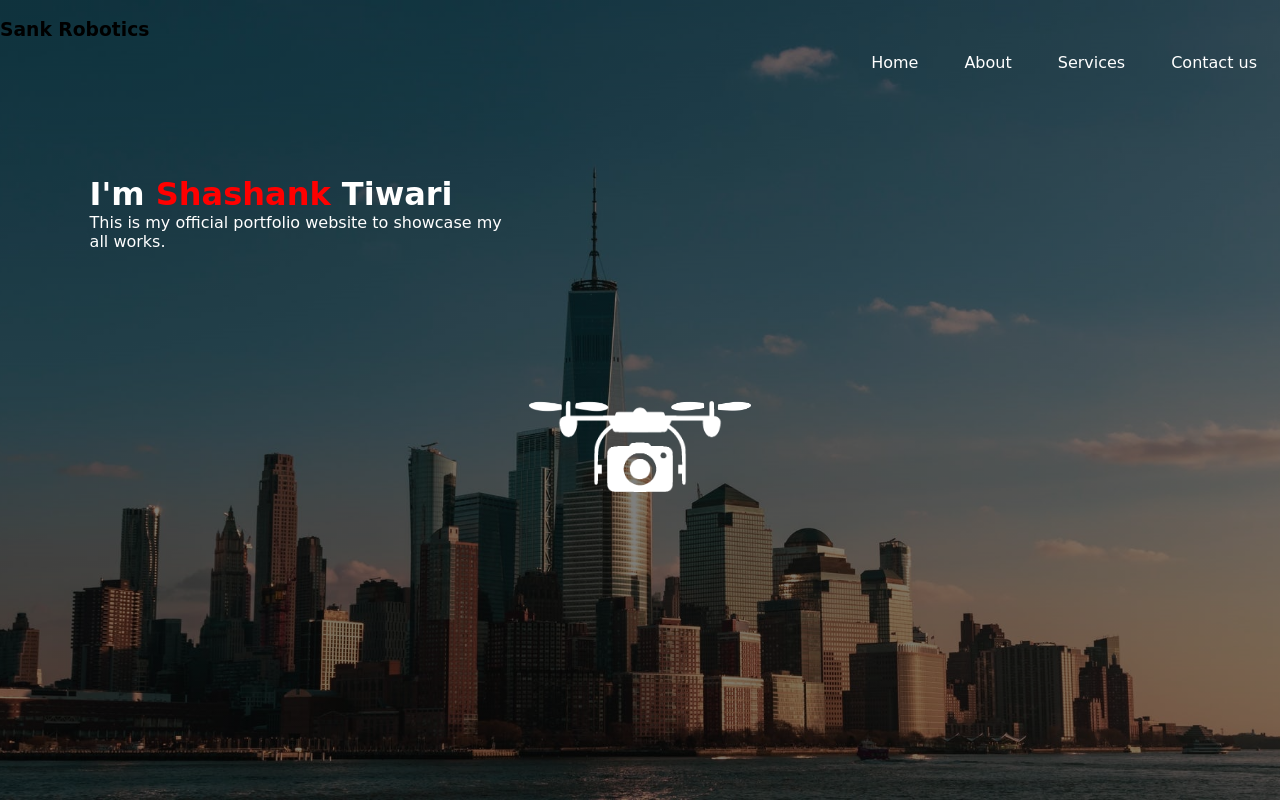
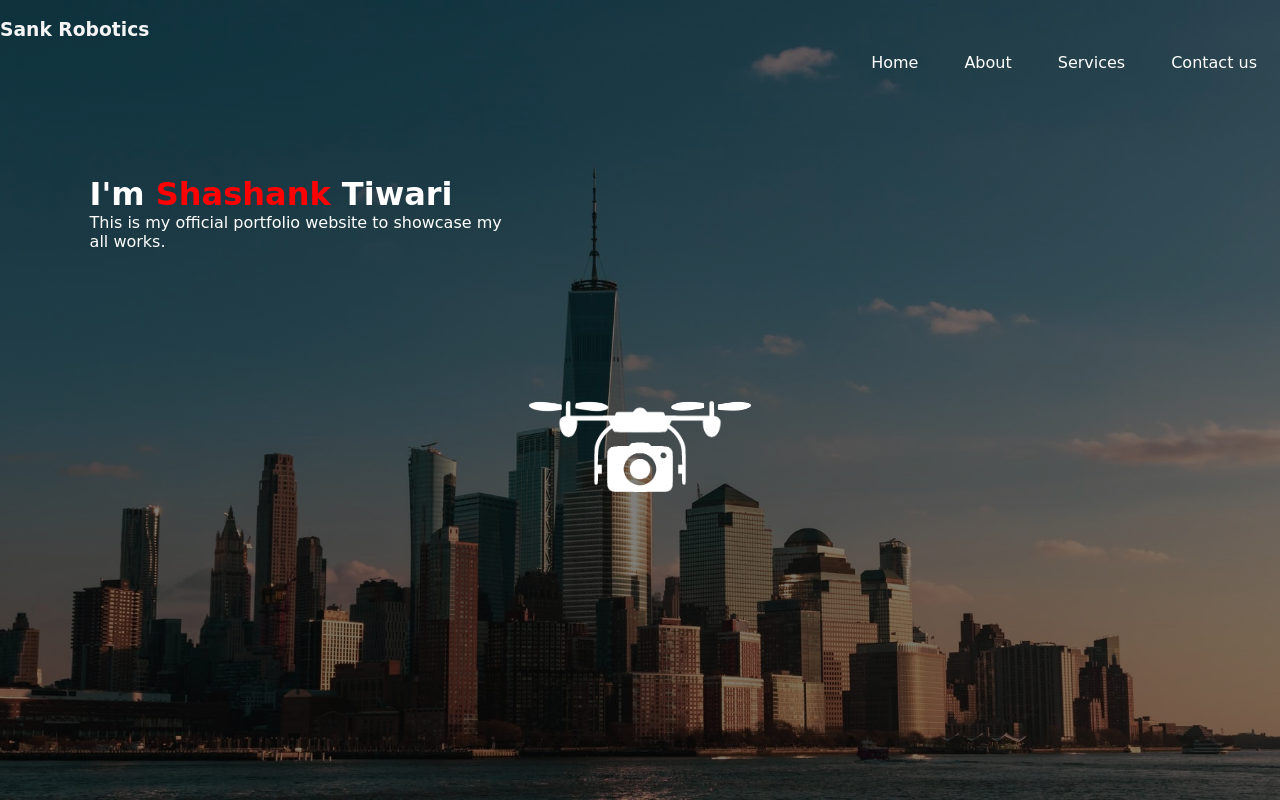
Before and after one commit to shashankTiwari9693/worksite.github.io, a plain HTML site: page index.html in a window 1280 px wide. Drawn offline with nearby package versions, Linux system fonts and the light colour scheme.

Commit message:
Update style.css

```diff
--- a/style.css
+++ b/style.css
@@ -80,3 +80,13 @@ border-radius:;
 .navbar li a:hover{
     color:tomato;
 }
+
+.logo{
+font:smaller;
+font-style: normal;
+color:whitesmoke;
+
+}
+.logo a:hover{
+    color:red;
+}
```
